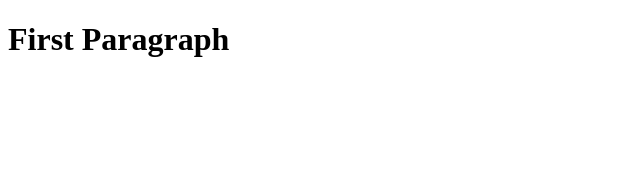
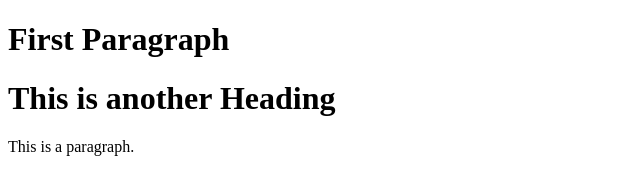
Before and after one commit to nasirmirza/learning-git, a plain HTML site: page index.html in a window 1280 px wide. Shown: the whole page, without its empty margins (0-640 px from the left). Drawn offline with Linux system fonts and the light colour scheme.

Commit message:
added another to p tag

```diff
--- a/index.html
+++ b/index.html
@@ -5,5 +5,7 @@
   </head>
   <body>
     <h1>First Paragraph</h1>
+    <h1>This is another Heading</h1>
+    <p>This is a paragraph.</p>
   </body>
 </html>
```
